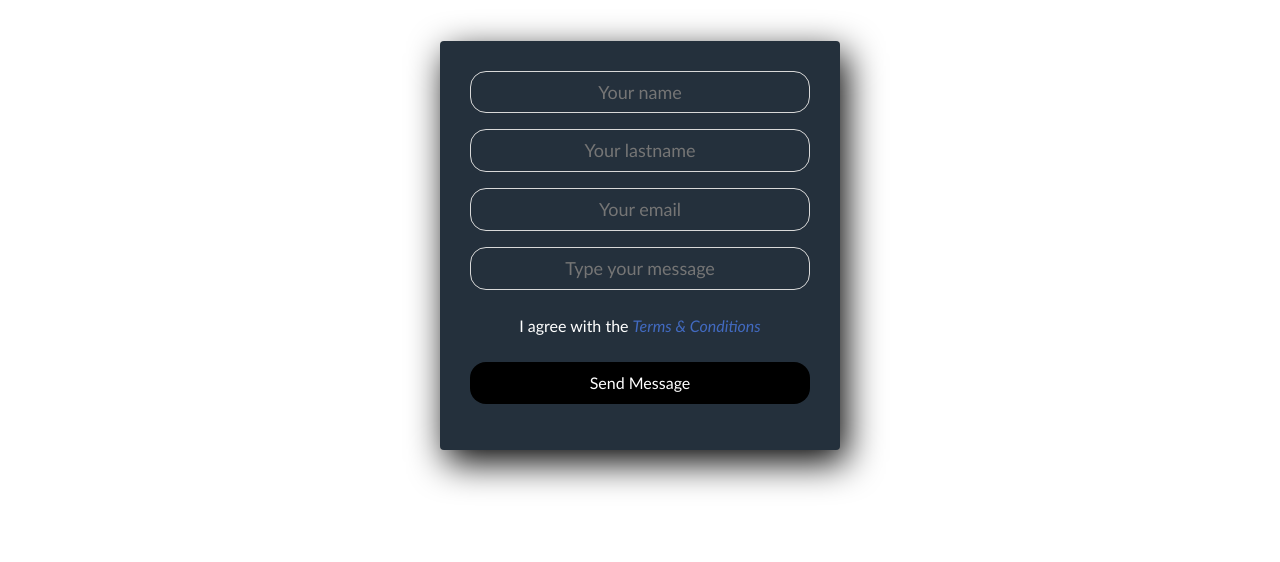
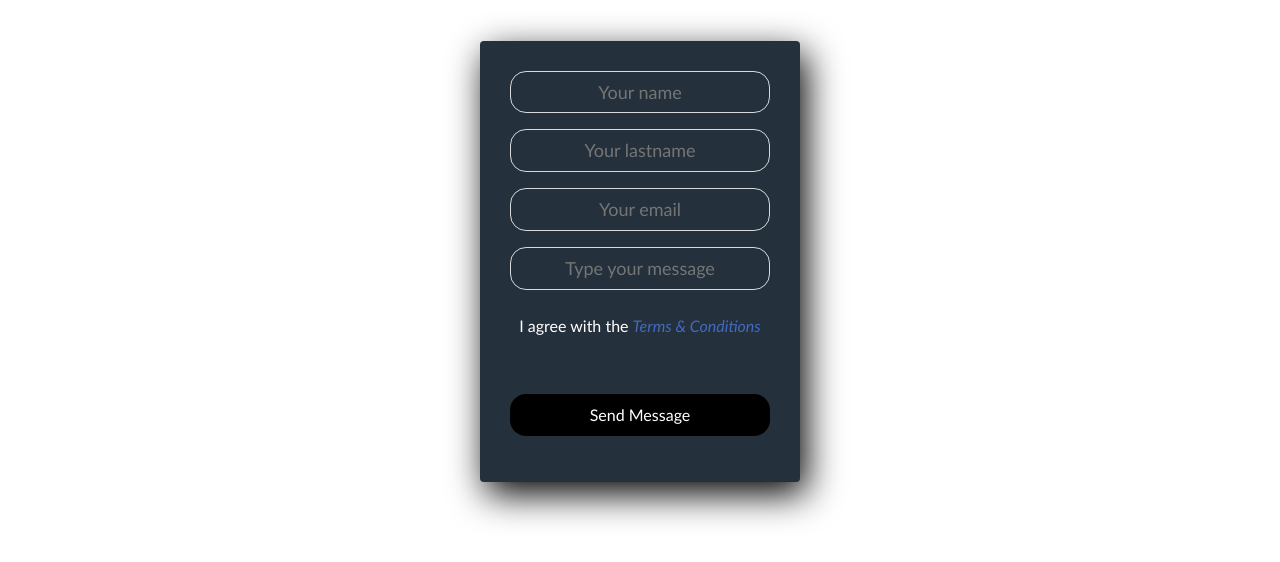
Before and after one commit to gabo152210/Kitchen-Blog, a website built with Parcel: page contact.html in a window 1280 px wide. Shown: the part 192-754 px from the top of the page. Built offline with nearby package versions, Linux system fonts and the light colour scheme.

Commit message:
Contact.html fixed!

```diff
--- a/css/contact.css
+++ b/css/contact.css
@@ -9,8 +9,14 @@ span {
   font-style: italic;
 }
 
+.main {
+  display: flex;
+  flex-direction: column;
+  width: 100%;
+}
+
 .form-register {
-  width: 400px;
+  width: 15rem;
   background: #24303c;
   padding: 30px;
   margin: auto;
@@ -19,6 +25,12 @@ span {
   font-family: "calibri";
   color: white;
   box-shadow: 6px 12px 36px #000;
+}
+
+@media (min-width: 768px) {
+  .form-register {
+    width: 20rem;
+  }
 }
 
 .form-register h4 {
@@ -67,4 +79,10 @@ span {
   margin: 16px 0;
   font-size: 16px;
   border-radius: 1rem;
+  margin-top: 3rem;
 }
+
+.botons:active {
+  background-color: #426ac0;
+  transition: all 0.3s ease-out;
+}
```
Also changed, not shown: index.html (+3 -3 lines).
